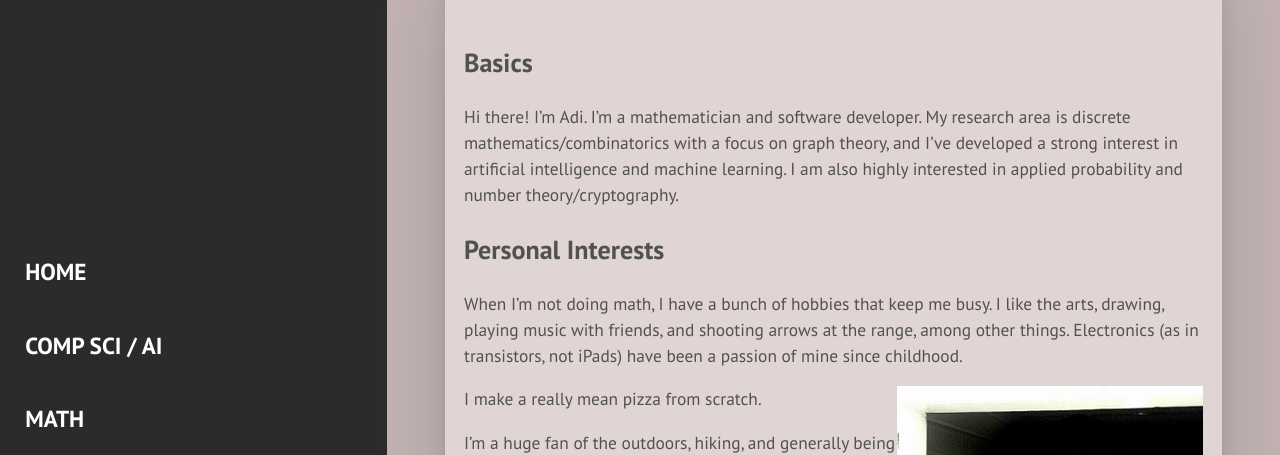
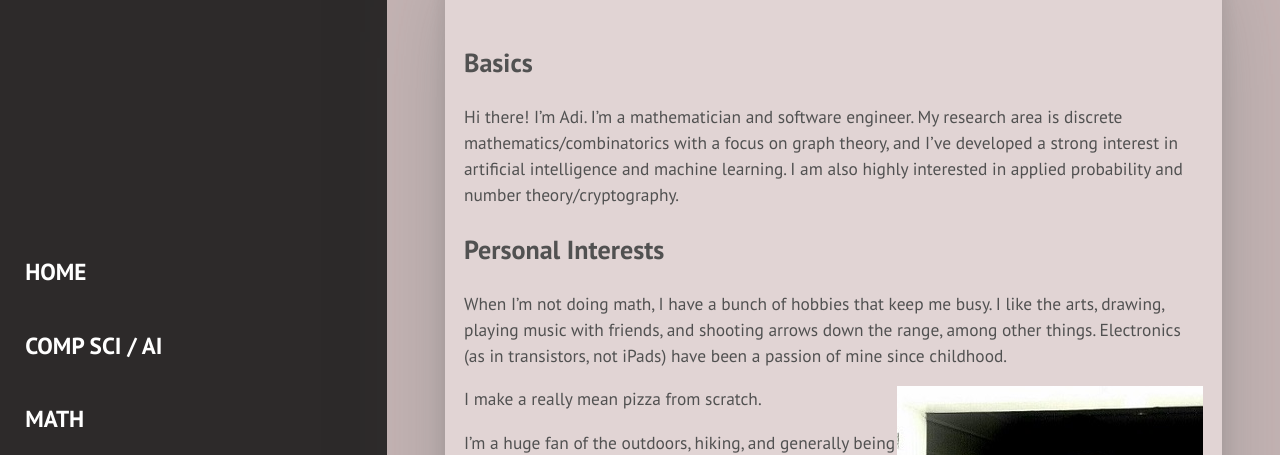
Before and after one commit to mathybit/mathybit.github.io, a Jekyll site: the page built from _pages/about.html, in a window 1280 px wide and 1129 px high. Shown: the part 190-645 px from the top of the window. Built offline with Jekyll 4.4.1, drawn with Linux system fonts in a browser that asks for light colours; some web fonts are replaced.

Commit message:
Updated info

```diff
--- a/_pages/about.html
+++ b/_pages/about.html
@@ -4,10 +4,10 @@ title: About
 permalink: /about/
 ---
 ## Basics
-Hi there! I'm Adi. I'm a mathematician and software developer. My research area is discrete mathematics/combinatorics with a focus on graph theory, and I've developed a strong interest in artificial intelligence and machine learning. I am also highly interested in applied probability and number theory/cryptography.
+Hi there! I'm Adi. I'm a mathematician and software engineer. My research area is discrete mathematics/combinatorics with a focus on graph theory, and I've developed a strong interest in artificial intelligence and machine learning. I am also highly interested in applied probability and number theory/cryptography.
 
 ## Personal Interests
-When I'm not doing math, I have a bunch of hobbies that keep me busy. I like the arts, drawing, playing music with friends, and shooting arrows at the range, among other things. Electronics (as in transistors, not iPads) have been a passion of mine since childhood.
+When I'm not doing math, I have a bunch of hobbies that keep me busy. I like the arts, drawing, playing music with friends, and shooting arrows down the range, among other things. Electronics (as in transistors, not iPads) have been a passion of mine since childhood.
 
 ![Adi](../assets/img/profile.jpg){:class="image-left"}
 
```
